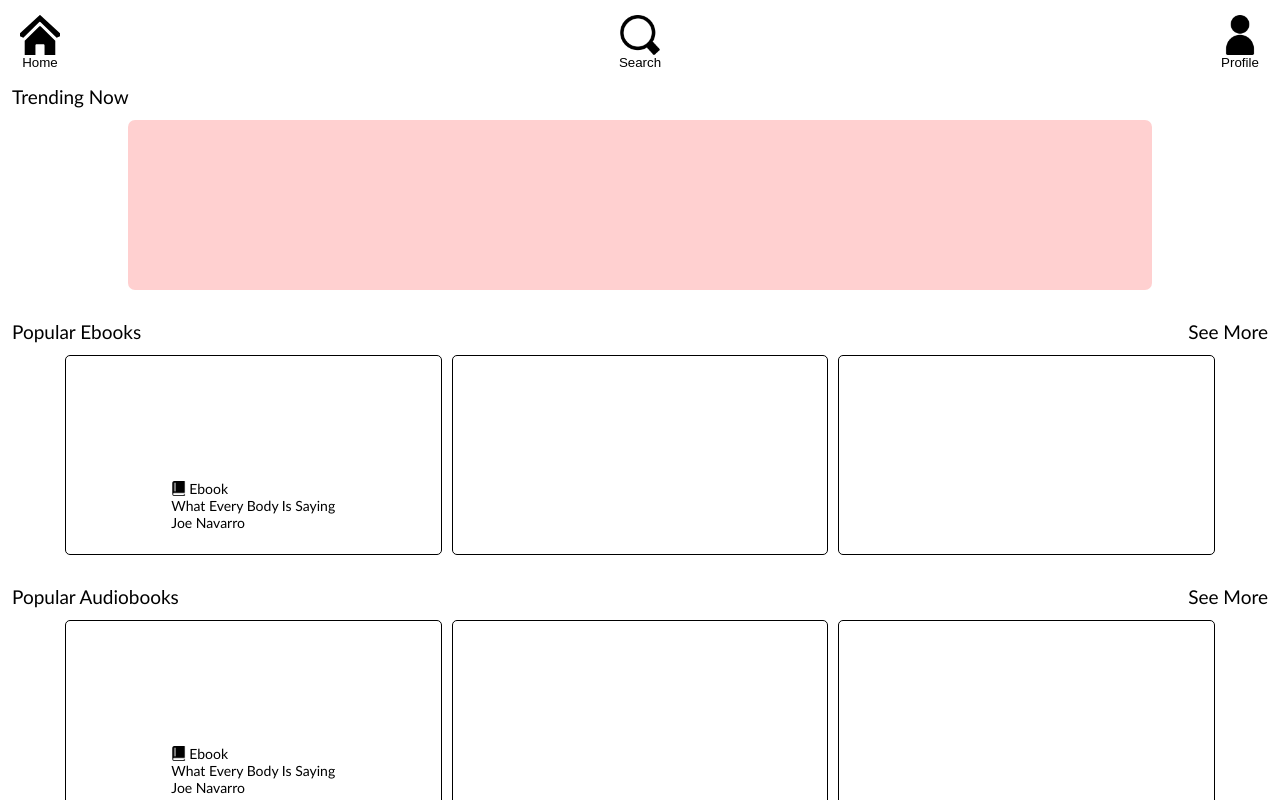
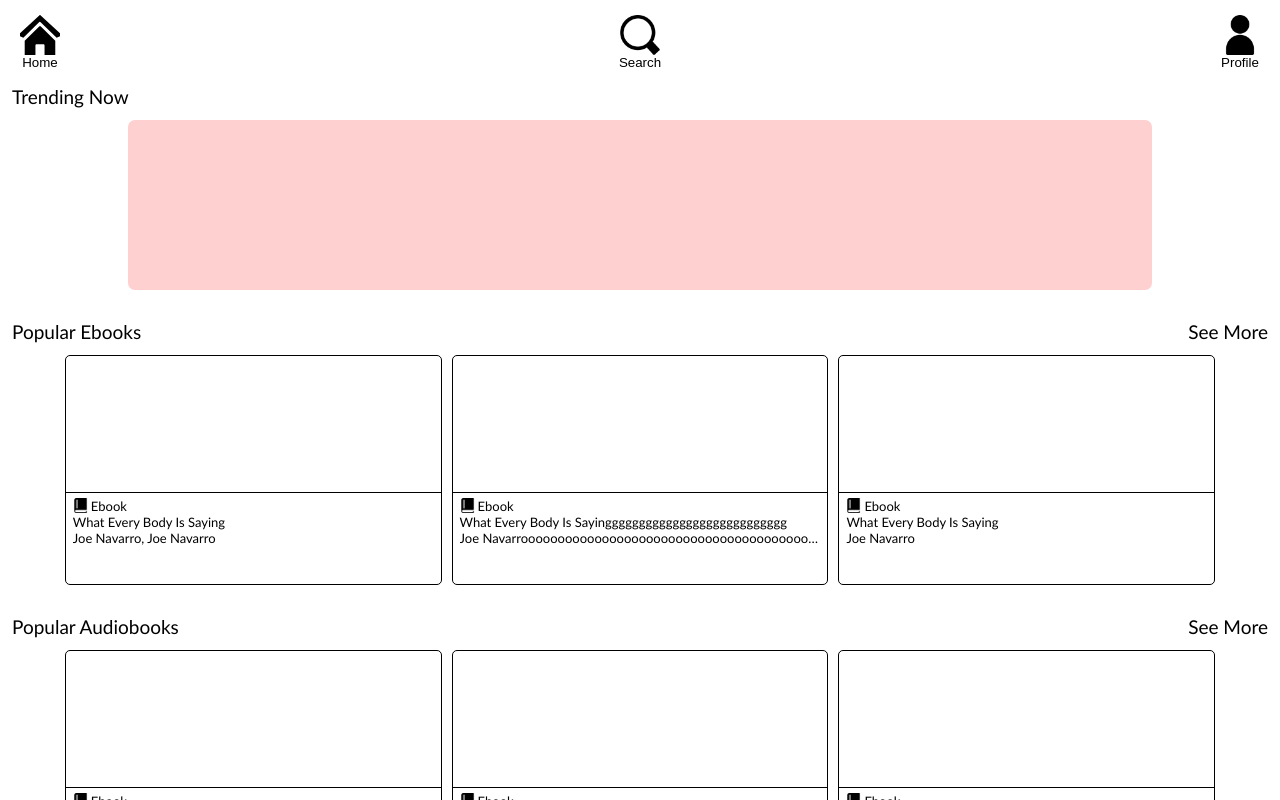
Before and after one commit to wil-l-l/Library-Full-Stack-Project, a React (Vite) app in the folder frontend/: page / in a window 1280 px wide. Shown: the top 800 px of the page. Built offline with nearby package versions, Linux system fonts and the light colour scheme.

Commit message:
Create a 'GenericSlideItem' component and edit the existing css for the component to prevent text overflow

```diff
--- /dev/null
+++ b/frontend/src/components/GenericSlideItem/GenericSlideItem.css
@@ -0,0 +1,52 @@
+.generic-slides-box__list__item {
+  border: 1px solid black;
+  border-radius: 5px;
+  width: 30%;
+  height: 100%;
+  display: flex;
+  flex-direction: column;
+  justify-content: center;
+  align-items: center;
+}
+
+.generic-slides-box__list__item__cover-img-box {
+  width: 100%;
+  height: 60%;
+  border-bottom: 1px solid black;
+  border-radius: inherit;
+  border-bottom-left-radius: 0px;
+  border-bottom-right-radius: 0px;
+}
+
+.generic-slides-box__list__item__book-details {
+  width: 100%;
+  padding: 5px 7px;
+  border-top: none;
+  border-radius: inherit;
+  display: flex;
+  flex-direction: column;
+  font-size: 1.3rem;
+  height: 40%;
+  display: -webkit-box;
+  -webkit-line-clamp: 3;
+  line-clamp: 3;
+  -webkit-box-orient: vertical;
+  overflow: hidden;
+}
+
+.generic-slides-box__list__item__book-details__book-type-box {
+  display: flex;
+  column-gap: 3px;
+  align-items: center;
+}
+
+.generic-slides-box__list__item__book-details__book-type-box__icon {
+  width: 15px;
+  height: 15px;
+}
+
+.generic-slides-box__list__item__book-details__book-type-box__author-text {
+  overflow: hidden;
+  text-overflow: ellipsis;
+  white-space: nowrap;
+}
--- /dev/null
+++ b/frontend/src/components/GenericSlideItem/GenericSlideItem.jsx
@@ -0,0 +1,31 @@
+import "./GenericSlideItem.css";
+
+const GenericSlideItem = ({ icon, title, authors }) => {
+  return (
+    <li className="generic-slides-box__list__item">
+      <div className="generic-slides-box__list__item__cover-img-box">
+        <img src="" alt="" />
+      </div>
+      <div className="generic-slides-box__list__item__book-details">
+        <div className="generic-slides-box__list__item__book-details__book-type-box">
+          <img
+            src={icon}
+            alt=""
+            className="generic-slides-box__list__item__book-details__book-type-box__icon"
+          />
+          <p>Ebook</p>
+        </div>
+        <p>{title}</p>
+        <p className="generic-slides-box__list__item__book-details__book-type-box__author-text">
+          {authors.length > 1
+            ? authors.map((authorName, index) =>
+                index !== authors.length - 1 ? authorName + ", " : authorName,
+              )
+            : authors[0]}
+        </p>
+      </div>
+    </li>
+  );
+};
+
+export default GenericSlideItem;
--- a/frontend/src/components/GenericSlides/GenericSlides.css
+++ b/frontend/src/components/GenericSlides/GenericSlides.css
@@ -20,47 +20,6 @@
   justify-content: center;
   align-items: center;
   column-gap: 10px;
-  height: 200px;
+  height: 230px;
   width: 100%;
 }
-
-.generic-slides-box__list__item {
-  border: 1px solid black;
-  border-radius: 5px;
-  width: 30%;
-  height: 100%;
-  display: flex;
-  flex-direction: column;
-  justify-content: center;
-  align-items: center;
-}
-
-.generic-slides-box__list__item__cover-img-box {
-  width: 100%;
-  height: 60%;
-  border-bottom: none;
-  border-radius: inherit;
-  border-bottom-left-radius: 0px;
-  border-bottom-right-radius: 0px;
-}
-
-.generic-slides-box__list__item__book-details {
-  padding: 5px 7px;
-  border-top: none;
-  border-radius: inherit;
-  display: flex;
-  flex-direction: column;
-  font-size: 1.4rem;
-  height: 40%;
-}
-
-.generic-slides-box__list__item__book-details__book-type-box {
-  display: flex;
-  column-gap: 3px;
-  align-items: center;
-}
-
-.generic-slides-box__list__item__book-details__book-type-box__icon {
-  width: 15px;
-  height: 15px;
-}
--- a/frontend/src/components/GenericSlides/GenericSlides.jsx
+++ b/frontend/src/components/GenericSlides/GenericSlides.jsx
@@ -2,6 +2,7 @@
 import HeadphonesIcon from "../../assets/icons/headphones.png";
 import EBookIcon from "../../assets/icons/ebook.png";
 import ComicIcon from "../../assets/icons/comic.png";
+import GenericSlideItem from "../GenericSlideItem/GenericSlideItem";
 
 const GenericSlides = ({ title }) => {
   return (
@@ -11,25 +12,23 @@
         <p className="underline-on-hover">See More</p>
       </div>
       <ul className="generic-slides-box__list">
-        <li className="generic-slides-box__list__item">
-          <div className="generic-slides-box__list__item__cover-img-box">
-            <img src="" alt="" />
-          </div>
-          <div className="generic-slides-box__list__item__book-details">
-            <div className="generic-slides-box__list__item__book-details__book-type-box">
-              <img
-                src={EBookIcon}
-                alt=""
-                className="generic-slides-box__list__item__book-details__book-type-box__icon"
-              />
-              <p>Ebook</p>
-            </div>
-            <p>What Every Body Is Saying</p>
-            <p>Joe Navarro</p>
-          </div>
-        </li>
-        <li className="generic-slides-box__list__item"></li>
-        <li className="generic-slides-box__list__item"></li>
+        <GenericSlideItem
+          icon={EBookIcon}
+          title={"What Every Body Is Saying"}
+          authors={["Joe Navarro", "Joe Navarro"]}
+        />
+        <GenericSlideItem
+          icon={EBookIcon}
+          title={"What Every Body Is Sayinggggggggggggggggggggggggggg"}
+          authors={[
+            "Joe Navarroooooooooooooooooooooooooooooooooooooooooooooooooooooooooo",
+          ]}
+        />
+        <GenericSlideItem
+          icon={EBookIcon}
+          title={"What Every Body Is Saying"}
+          authors={["Joe Navarro"]}
+        />
       </ul>
     </div>
   );
```
